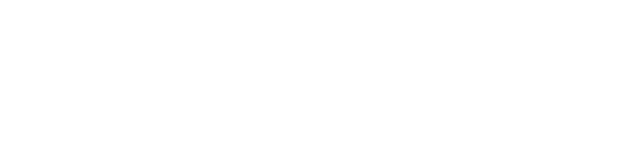
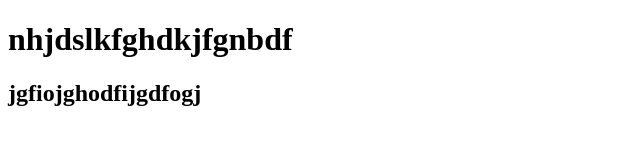
Before and after one commit to enzo34/CoursGit, a plain HTML site: page index.html in a window 1280 px wide. Shown: the whole page, without its empty margins (0-640 px from the left). Drawn offline with Linux system fonts and the light colour scheme.

Commit message:
Foutre le dawa

```diff
--- a/index.html
+++ b/index.html
@@ -7,6 +7,7 @@
     <title>Test</title>
 </head>
 <body>
-
+    <h1>nhjdslkfghdkjfgnbdf</h1>
+    <h2>jgfiojghodfijgdfogj</h2>
 </body>
 </html>
```
